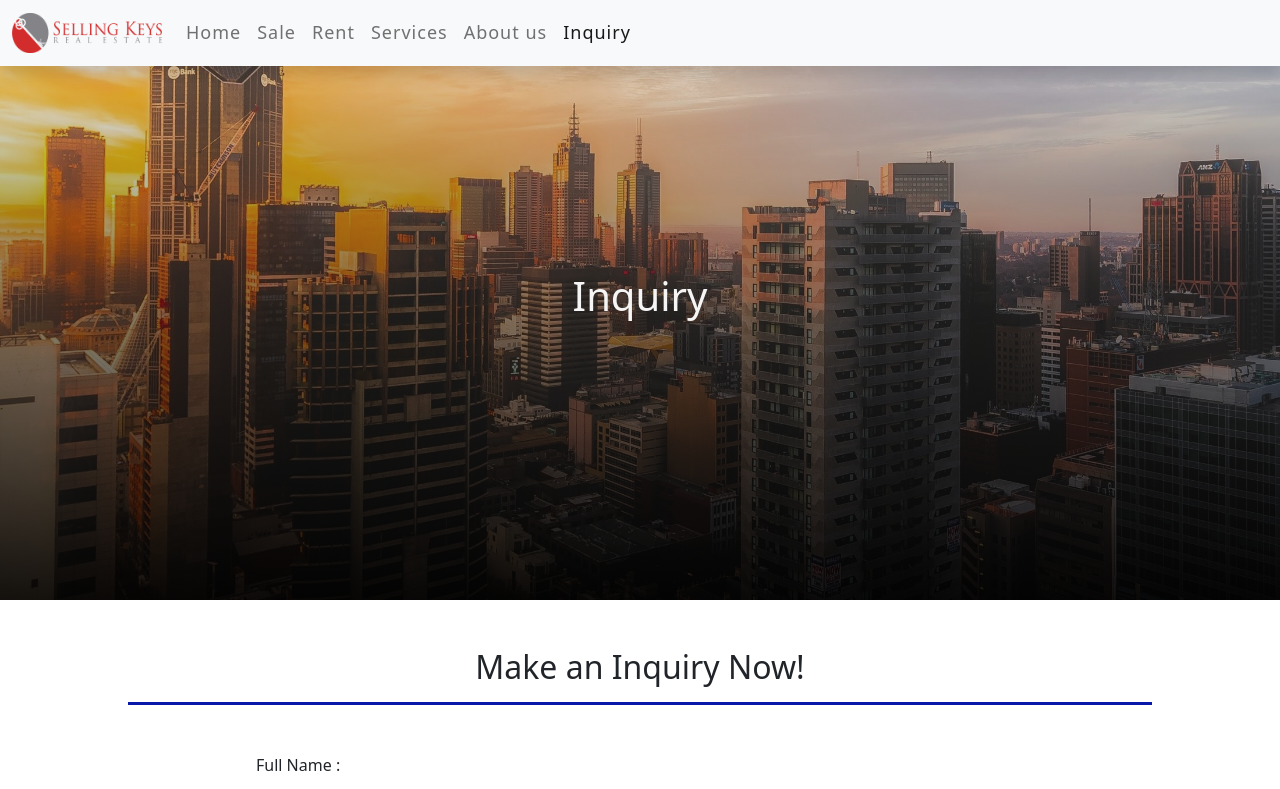
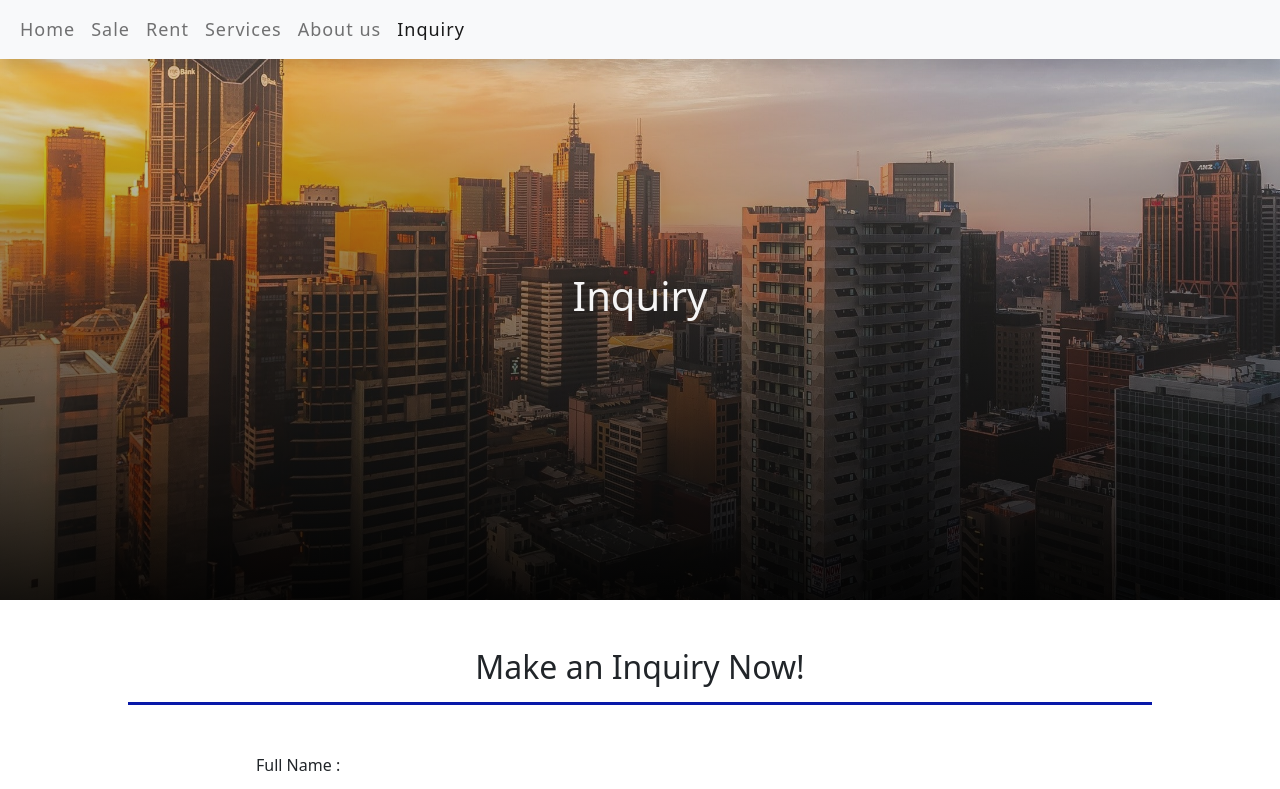
Before and after one commit to HarshDesai33/HarshDesai33.github.io, a plain HTML site: page InquiryPage.html in a window 1280 px wide. Shown: the top 789 px of the page. Drawn offline with nearby package versions, Linux system fonts and the light colour scheme; files that its build step writes are made by us from their sources.

Commit message:
Update InquiryPage.html

```diff
--- a/InquiryPage.html
+++ b/InquiryPage.html
@@ -21,7 +21,6 @@
 <body>
     <nav class="navbar fixed-top navbar-expand-lg navbar-light bg-light shadow">
         <div class="container-fluid">
-            <a class="navbar-brand" href="Home.html"><img src="Images/logo7.png" alt="" class="img-fluid w-" style="width: 150px;"></a>
             <button class="navbar-toggler" type="button" data-bs-toggle="collapse" data-bs-target="#navbarNavAltMarkup"
                 aria-controls="navbarNavAltMarkup" aria-expanded="false" aria-label="Toggle navigation">
                 <span class="navbar-toggler-icon"></span>
```
